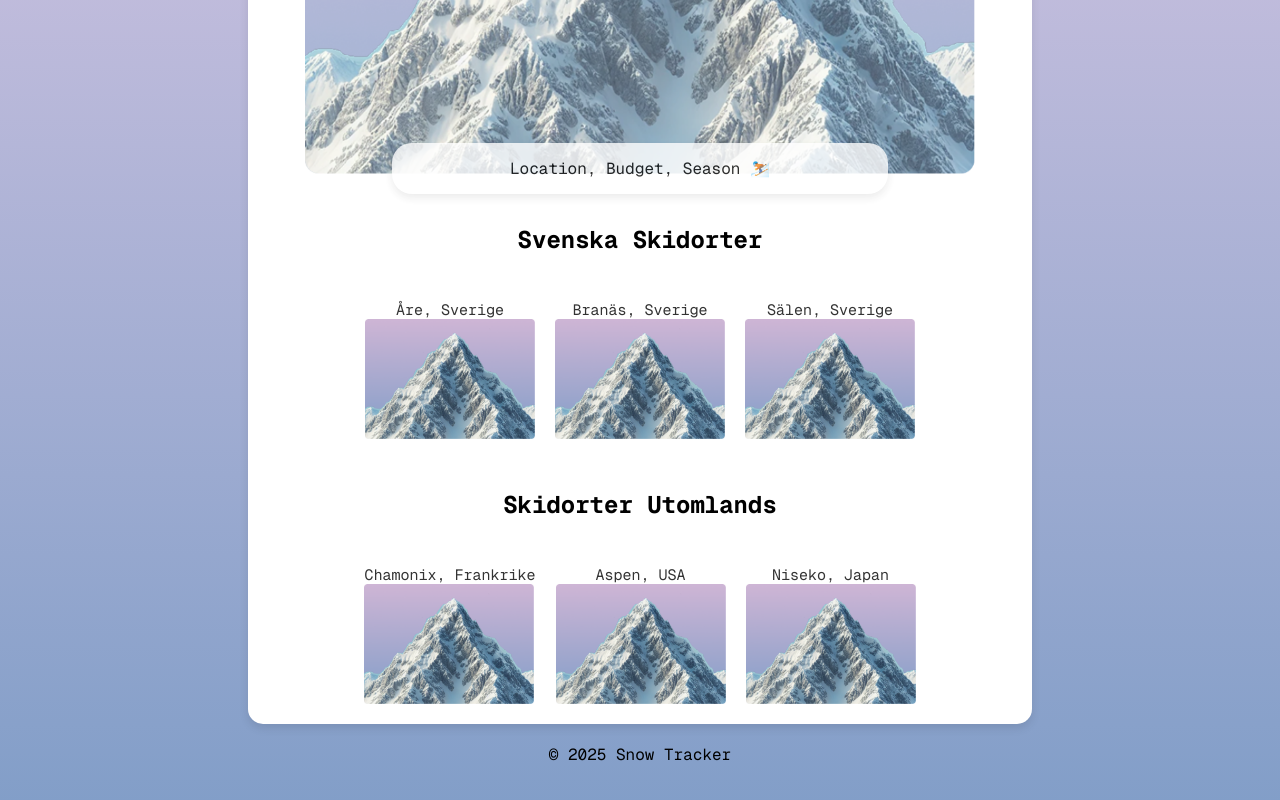
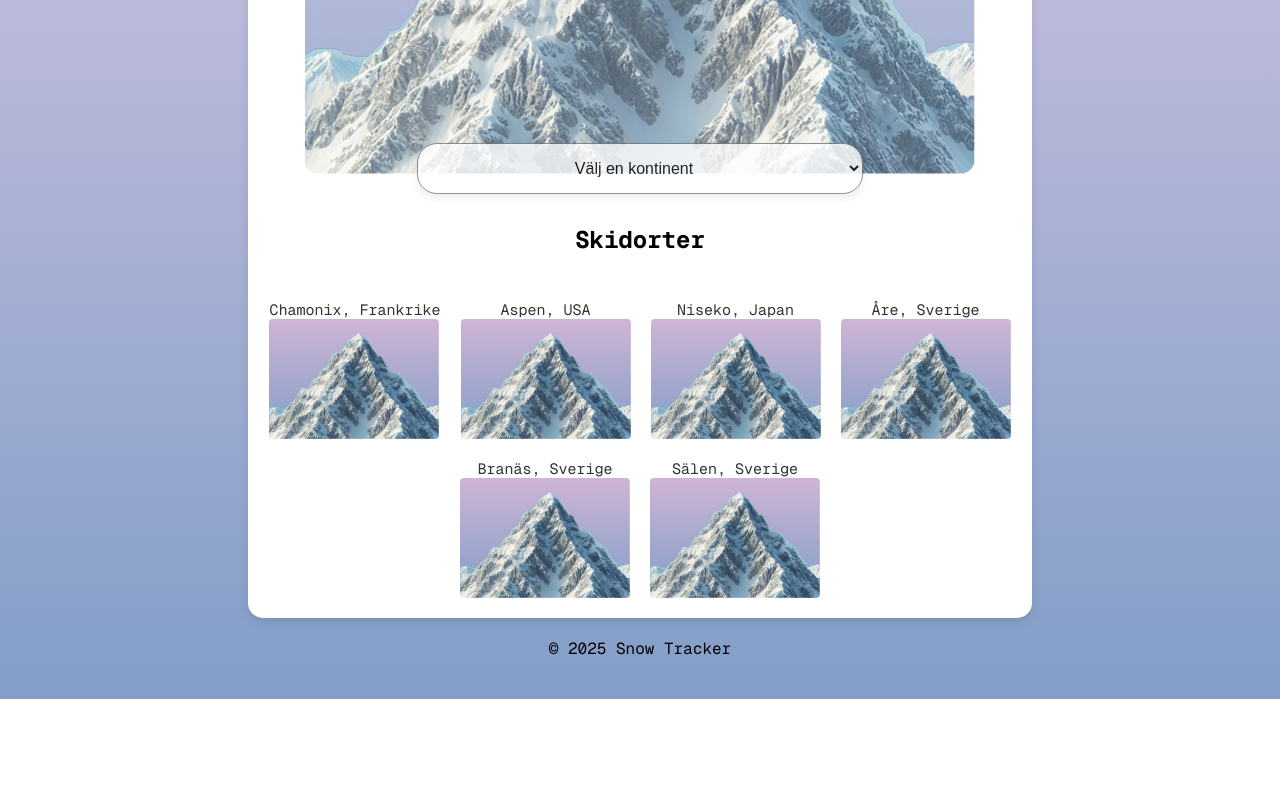
Before and after one commit to Rebecka94/Snowtracks-React-App, a React (Vite) app: page / in a window 1280 px wide. Shown: the part 462-1262 px from the top of the page. After the commit the page ends 1161 px from the top, so only its background shows below. Built offline with nearby package versions, Linux system fonts and the light colour scheme; a web font is replaced by a local one.

Commit message:
Add continent filter dropdown with useState hook to manage selection

```diff
--- a/src/pages/HomePage.tsx
+++ b/src/pages/HomePage.tsx
@@ -1,4 +1,5 @@
-import styled from "styled-components";
+import { useState } from 'react';
+import styled from 'styled-components';
 import MountainImg from "../assets/Mountain.png";
 import SkiResortCard from "../components/SkiResortCard";
 import { skidorter } from "../data";
@@ -16,14 +17,14 @@ const Container = styled.div`
   width: 100%;
 `;
 
-const Wrapper1 = styled.div`
+const Wrapper = styled.div`
   position: relative;
   display: flex;
   flex-direction: column;
   align-items: center;
 `;
 
-const FilterBox = styled.div`
+const FilterBox = styled.select`
   position: absolute;
   bottom: -20px;
   background: white;
@@ -36,7 +37,7 @@ const FilterBox = styled.div`
   opacity: 80%;
 `;
 
-const Wrapper = styled.div`
+const SkiResortWrapper = styled.div`
   margin-top: 30px;
   display: flex;
   flex-direction: column;
@@ -64,36 +65,40 @@ const HomePageTitle = styled.h1`
 `;
 
 export default function HomePage() {
-  const svenskaSkidorter = skidorter.filter(
-    (skidort) => skidort.land === "Sverige"
-  );
-  const internationellaSkidorter = skidorter.filter(
-    (skidort) => skidort.land !== "Sverige"
-  );
+  const [filteredContinent, setFilteredContinent] = useState<string>('');
+
+  const filteredResorts = filteredContinent
+    ? skidorter.filter((skiResort) => skiResort.kontinent === filteredContinent)
+    : skidorter;
+
+  const continents = Array.from(new Set(skidorter.map((skiResort) => skiResort.kontinent)));
 
   return (
     <Container>
-      <Wrapper1>
+      <Wrapper>
         <HomePageTitle>Utforska populära skidorter</HomePageTitle>
         <StyledImage src={MountainImg} alt="Mountain" />
-        <FilterBox>Location, Budget, Season ⛷️</FilterBox>
-      </Wrapper1>
+        <FilterBox
+          value={filteredContinent}
+          onChange={(e) => setFilteredContinent(e.target.value)}
+        >
+          <option value="">Välj en kontinent</option>
+          {continents.map((continent) => (
+            <option key={continent} value={continent}>
+              {continent}
+            </option>
+          ))}
+        </FilterBox>
+      </Wrapper>
 
-      <Wrapper>
-        <Heading>Svenska Skidorter</Heading>
+      <SkiResortWrapper>
+        <Heading>Skidorter</Heading>
         <ResortList>
-          {svenskaSkidorter.map((skiResort) => (
+          {filteredResorts.map((skiResort) => (
             <SkiResortCard key={skiResort.id} skiResort={skiResort} />
           ))}
         </ResortList>
-
-        <Heading>Skidorter Utomlands</Heading>
-        <ResortList>
-          {internationellaSkidorter.map((skiResort) => (
-            <SkiResortCard key={skiResort.id} skiResort={skiResort} />
-          ))}
-        </ResortList>
-      </Wrapper>
+      </SkiResortWrapper>
     </Container>
   );
 }
```
